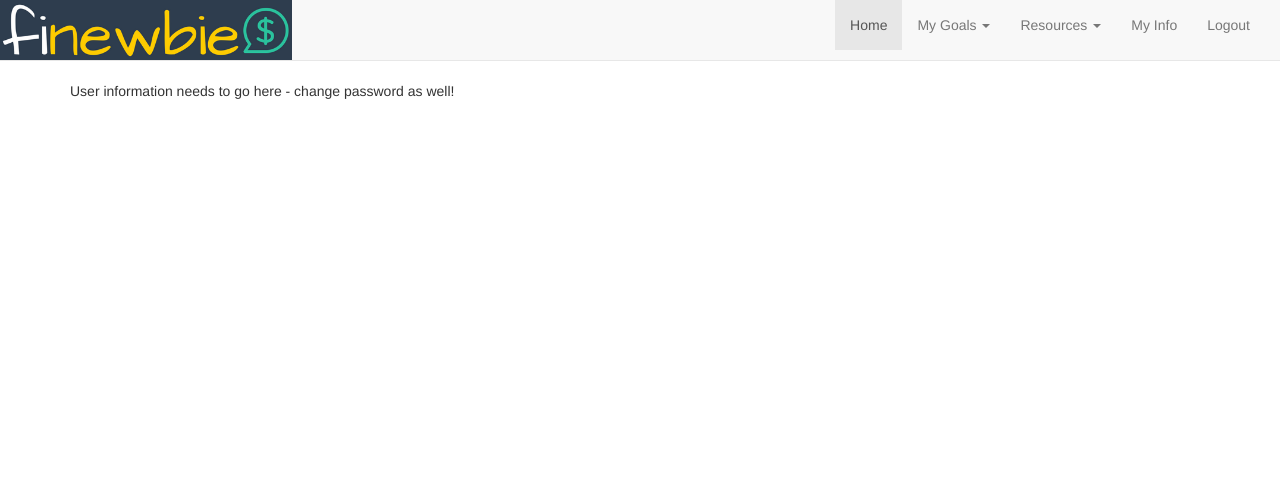
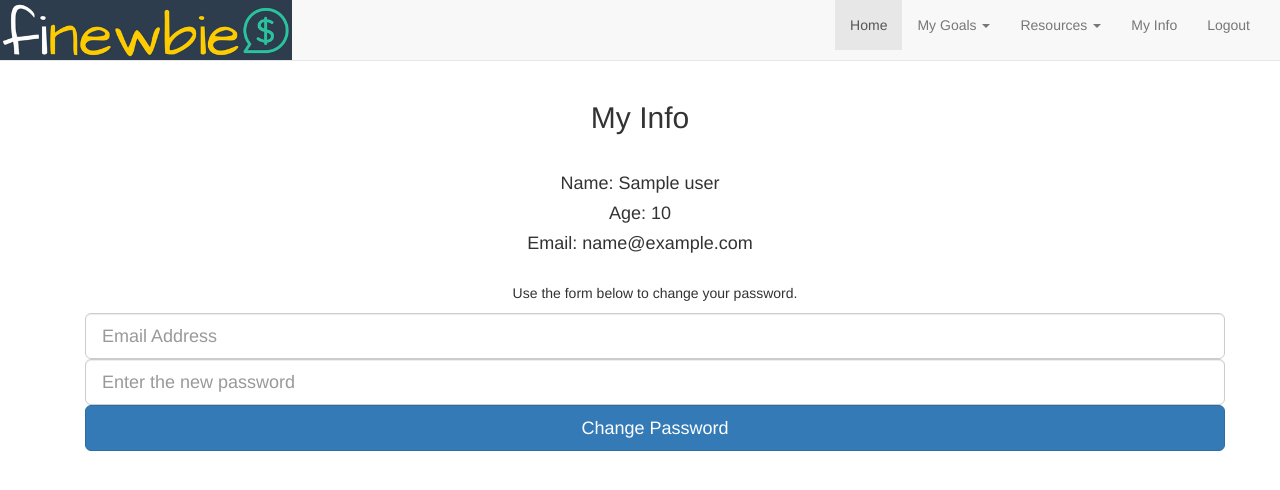
Before and after one commit to K2050896/finewbie, a Flask app: page /users/my-info in a window 1280 px wide. Shown: the top 490 px of the page. Run offline with Flask 2, Linux system fonts and the light colour scheme; the visitor is signed in with stand-in values (Sample User, id 1); a database or web service that is not in the repository returns one stand-in record (values such as "Sample title"); some libraries are stand-ins or nearby versions.

Commit message:
3am update - not to lose any work

```diff
--- a/src/models/profiles/profile.py
+++ b/src/models/profiles/profile.py
@@ -130,6 +130,8 @@ class Profile(object):
         data = Database.find_one(collection="profiles", query={'port_id': port_id})
         if data is not None:
             return data
+        else:
+            return None
 
     @staticmethod
     def delete_profile(port_id):
@@ -145,3 +147,5 @@ class Profile(object):
         data = Profile.from_mongo(port_id)
         if data is not None:
             return data["user_email"]
+        else:
+            return None
--- a/src/models/profiles/views.py
+++ b/src/models/profiles/views.py
@@ -43,9 +43,8 @@ def create_goal():
 @profile_blueprint.route('/my-goals')
 @user_decorators.requires_login
 def my_goals():
-    data = User.get_by_email(session['email'])
-    print(data)
-    return render_template("profiles/my_goals.jinja2", data=data)
+    portfolios = User.get_by_email(session['email'])
+    return render_template("profiles/my_goals.jinja2", portfolios=portfolios)
 
 
 @profile_blueprint.route('/edit-goal/<string:portfolio_id>')
--- a/src/models/users/user.py
+++ b/src/models/users/user.py
@@ -40,6 +40,8 @@ class User(object):
         data = Database.find_one(collection="users", query={"email": email})
         if data is not None:
             return data
+        else:
+            return None
 
     @staticmethod
     def login_valid(email, password):
@@ -85,4 +87,4 @@ class User(object):
     def change_password(email, new_pass):
         user = User.get_by_email(email)
         Database.update("users",{"email": user["email"]},
-                        {"email": user["email"], "password": new_pass, "fName": user['fName'], "age": user['age'], "port_ids": user["port_ids"]})
+                        {"email": user["email"], "password": Utils.hash_password(new_pass), "fName": user['fName'], "age": user['age'], "port_ids": user["port_ids"]})
--- a/src/models/users/views.py
+++ b/src/models/users/views.py
@@ -45,10 +45,15 @@ def logout_user():
 def user_homepage():
     return render_template("homepage.jinja2", email=session['email'])
 
-@user_blueprint.route('/my-info')
+@user_blueprint.route('/my-info', methods=['GET','POST'])
 @user_decorators.requires_login
 def my_info():
-    return render_template("my_info.jinja2")
+    if request.method == 'POST':
+        email = request.form['email']
+        new_pass = request.form['new_pass']
+        User.change_password(email, new_pass=new_pass)
+    user_data = User.get_by_email(session['email'])
+    return render_template("my_info.jinja2", user_data=user_data)
 
 @user_blueprint.route('/faqs')
 @user_decorators.requires_login
--- a/src/templates/my_info.jinja2
+++ b/src/templates/my_info.jinja2
@@ -1,6 +1,20 @@
 {% extends "homepage.jinja2" %}
 {% block content %}
-<div class="container">
-    <p> User information needs to go here - change password as well! </p>
-</div>
+    <div class="container" align="center">
+        <h2>My Info</h2>
+        <br>
+        <h4>Name: {{ user_data.fName }}</h4>
+        <h4>Age: {{ user_data.age }}</h4>
+        <h4>Email: {{ user_data.email }}</h4>
+
+        <br>
+        <div class="container">
+            <p class="text-center">Use the form below to change your password.</p>
+            <form id="password-form" action="{{ url_for('users.my_info') }}" method="POST">
+                <input type="email" class="input-lg form-control" name="email" id="email" placeholder="Email Address">
+                <input type="password" class="input-lg form-control" name="new_pass" id="new_pass" placeholder="Enter the new password" >
+                <input type="submit" class="col-xs-12 btn btn-primary btn-load btn-lg" data-loading-text="Changing Password..." value="Change Password">
+            </form>
+        </div><!--/col-sm-6-->
+    </div>
 {% endblock %}
--- a/src/templates/portfolios/port_details.jinja2
+++ b/src/templates/portfolios/port_details.jinja2
@@ -4,5 +4,7 @@
     <h2>{{ portfolio.port_id }} optimized!!</h2>
     <p>Until now, this is how much you saved up for your goal:</p>
     <p>{{ portfolio.reached }}</p>
+    <p>Converted to dollar amount, this is how much your portfolio is worth now:</p>
+    <p>213232</p>
 </div>
 {% endblock %}
```
Also changed, not shown: src/templates/profiles/my_goals.jinja2 (+7 -4 lines), src/app.py (line endings or trailing spaces).
